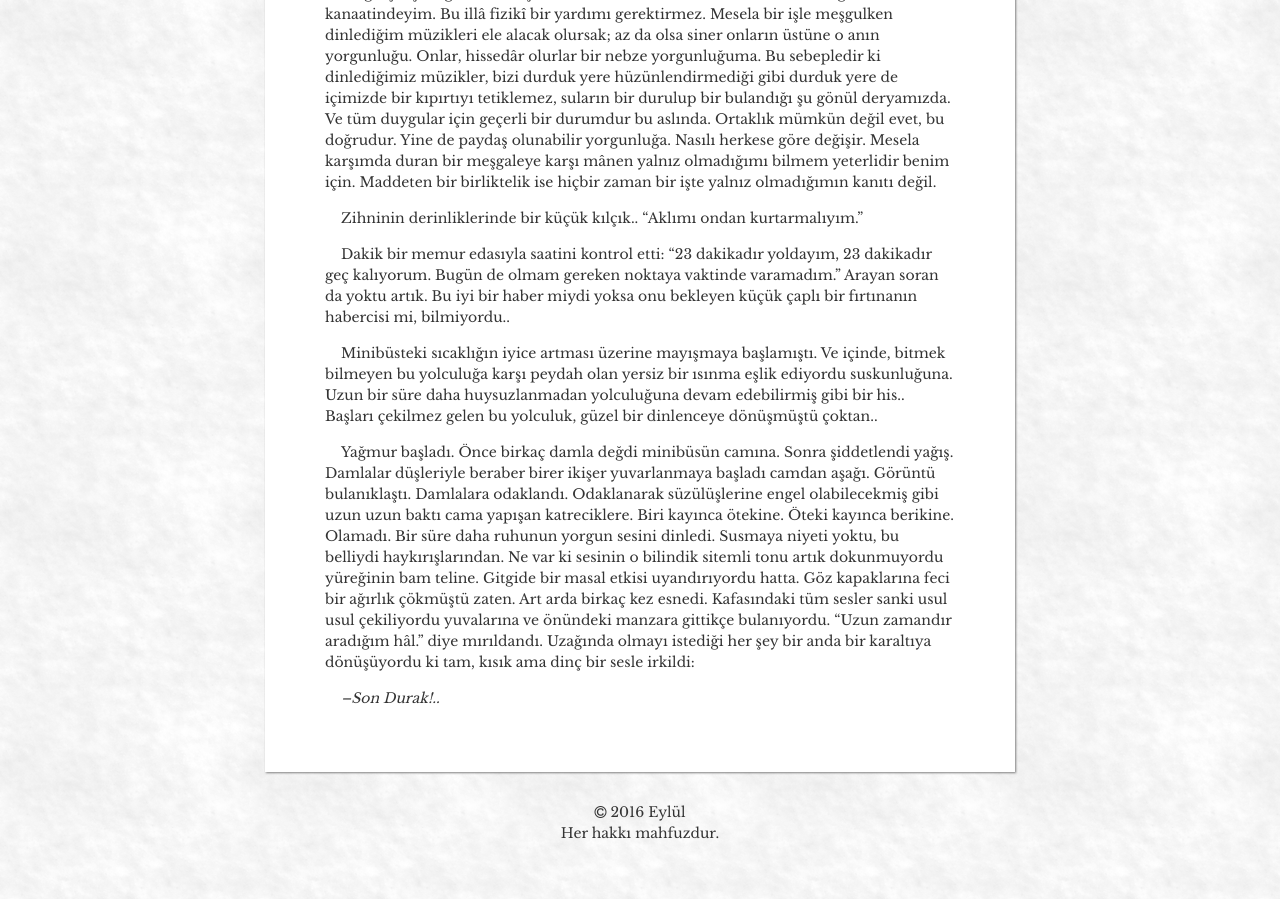
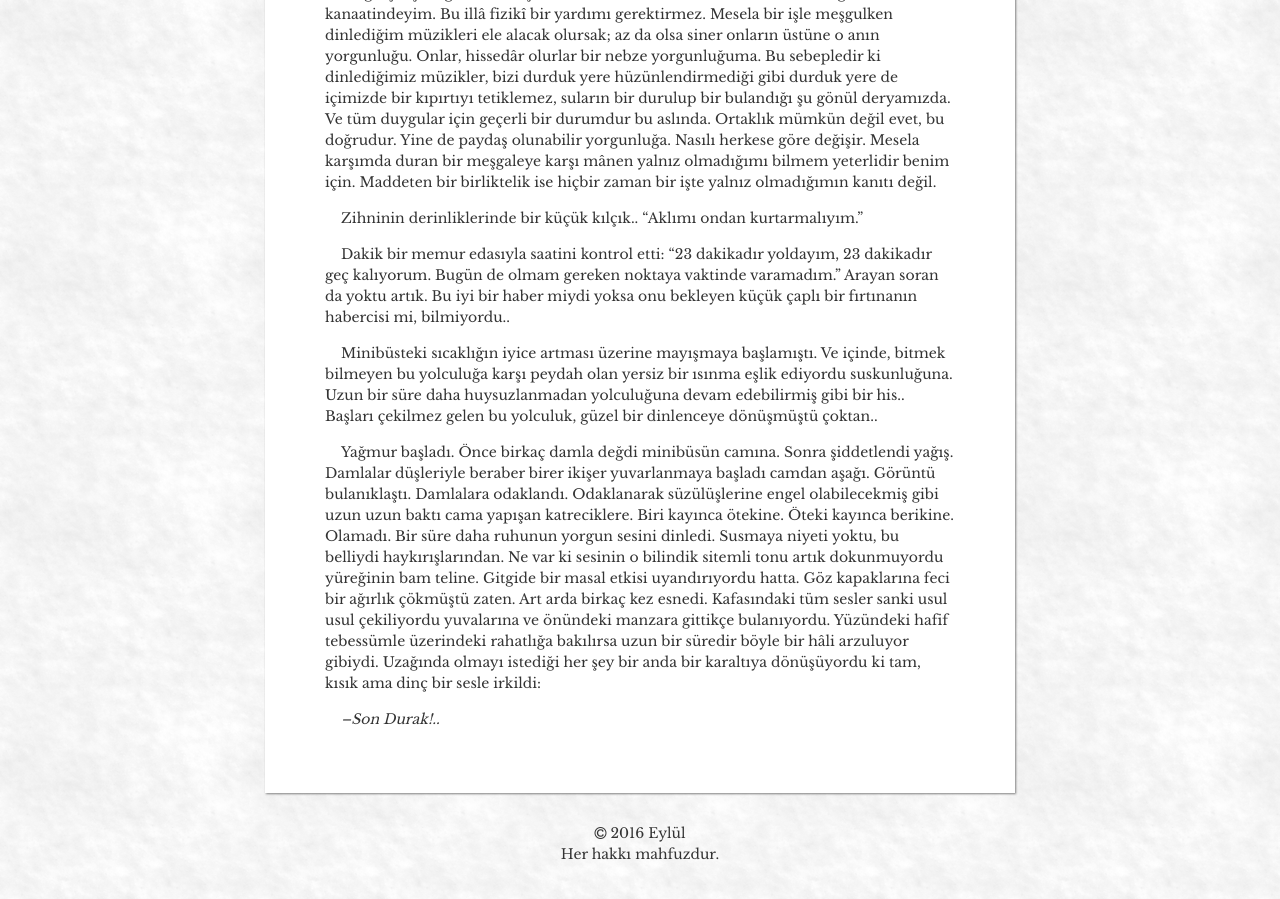
Before and after one commit to muhammedaydogdu/muhammedaydogdu.github.io, a Jekyll site: the page built from _posts/2018-12-17-flu.md, in a window 1280 px wide and 900 px high, scrolled down 1083 px. Built offline with Jekyll 4.4.1, drawn with Linux system fonts in a browser that asks for light colours; some web fonts are replaced.

Commit message:
Update 2018-12-17-flu.md

```diff
--- a/_posts/2018-12-17-flu.md
+++ b/_posts/2018-12-17-flu.md
@@ -25,6 +25,6 @@ image: flu.jpeg
 
 &nbsp;&nbsp;&nbsp;&nbsp;Minibüsteki sıcaklığın iyice artması üzerine mayışmaya başlamıştı. Ve içinde, bitmek bilmeyen bu yolculuğa karşı peydah olan yersiz bir ısınma eşlik ediyordu suskunluğuna. Uzun bir süre daha huysuzlanmadan yolculuğuna devam edebilirmiş gibi bir his.. Başları  çekilmez gelen bu yolculuk, güzel bir dinlenceye dönüşmüştü çoktan..
 
-&nbsp;&nbsp;&nbsp;&nbsp;Yağmur başladı. Önce birkaç damla değdi minibüsün camına. Sonra şiddetlendi yağış. Damlalar düşleriyle beraber birer ikişer yuvarlanmaya başladı camdan aşağı. Görüntü bulanıklaştı. Damlalara odaklandı. Odaklanarak süzülüşlerine engel olabilecekmiş gibi uzun uzun baktı cama yapışan katreciklere. Biri kayınca ötekine. Öteki kayınca berikine. Olamadı. Bir süre daha ruhunun yorgun sesini dinledi. Susmaya niyeti yoktu, bu belliydi haykırışlarından. Ne var ki sesinin o bilindik sitemli tonu artık dokunmuyordu yüreğinin bam teline. Gitgide bir masal etkisi uyandırıyordu hatta. Göz kapaklarına feci bir ağırlık çökmüştü zaten. Art arda birkaç kez esnedi. Kafasındaki tüm sesler sanki usul usul çekiliyordu yuvalarına ve önündeki manzara gittikçe bulanıyordu. "Uzun zamandır aradığım hâl." diye mırıldandı. Uzağında olmayı istediği her şey bir anda bir karaltıya dönüşüyordu ki tam, kısık ama dinç bir sesle irkildi:
+&nbsp;&nbsp;&nbsp;&nbsp;Yağmur başladı. Önce birkaç damla değdi minibüsün camına. Sonra şiddetlendi yağış. Damlalar düşleriyle beraber birer ikişer yuvarlanmaya başladı camdan aşağı. Görüntü bulanıklaştı. Damlalara odaklandı. Odaklanarak süzülüşlerine engel olabilecekmiş gibi uzun uzun baktı cama yapışan katreciklere. Biri kayınca ötekine. Öteki kayınca berikine. Olamadı. Bir süre daha ruhunun yorgun sesini dinledi. Susmaya niyeti yoktu, bu belliydi haykırışlarından. Ne var ki sesinin o bilindik sitemli tonu artık dokunmuyordu yüreğinin bam teline. Gitgide bir masal etkisi uyandırıyordu hatta. Göz kapaklarına feci bir ağırlık çökmüştü zaten. Art arda birkaç kez esnedi. Kafasındaki tüm sesler sanki usul usul çekiliyordu yuvalarına ve önündeki manzara gittikçe bulanıyordu. Yüzündeki hafif tebessümle üzerindeki rahatlığa bakılırsa uzun bir süredir böyle bir hâli arzuluyor gibiydi. Uzağında olmayı istediği her şey bir anda bir karaltıya dönüşüyordu ki tam, kısık ama dinç bir sesle irkildi:
 
 &nbsp;&nbsp;&nbsp;&nbsp;_--Son Durak!.._
```
